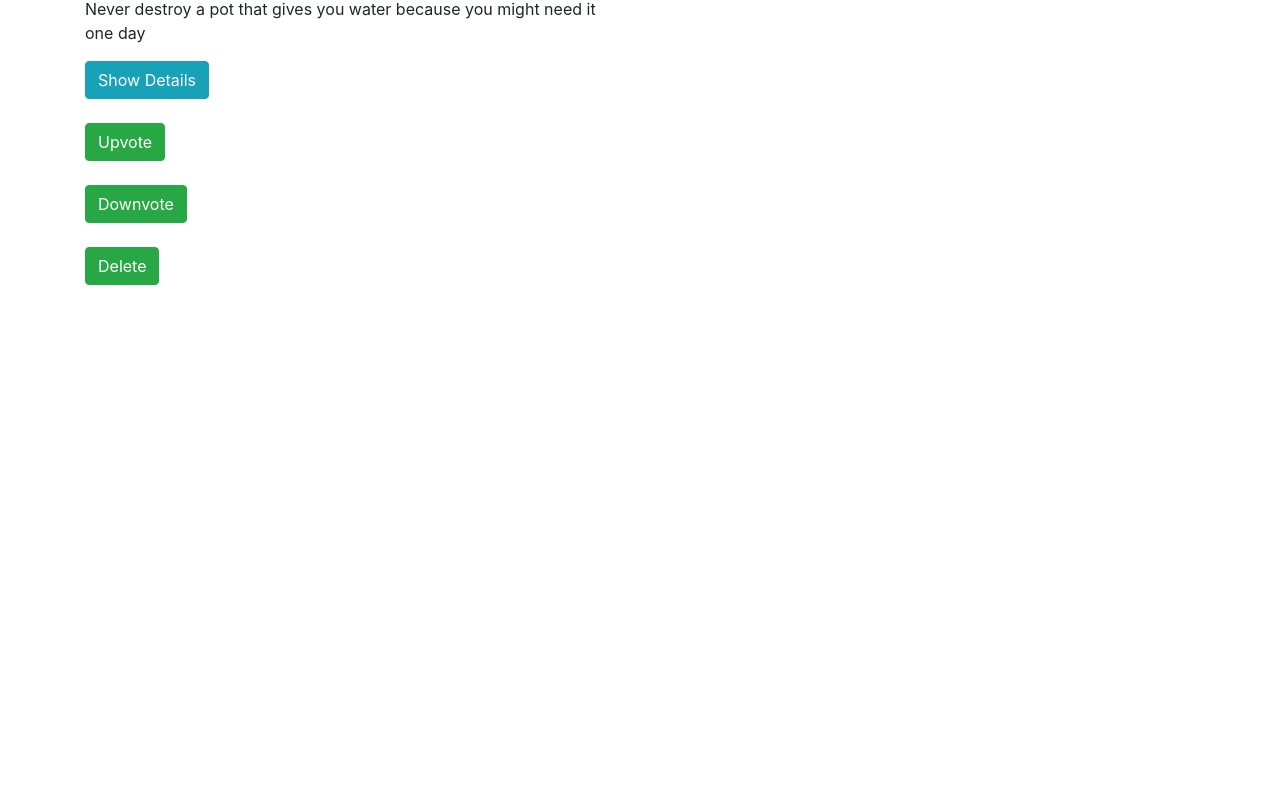
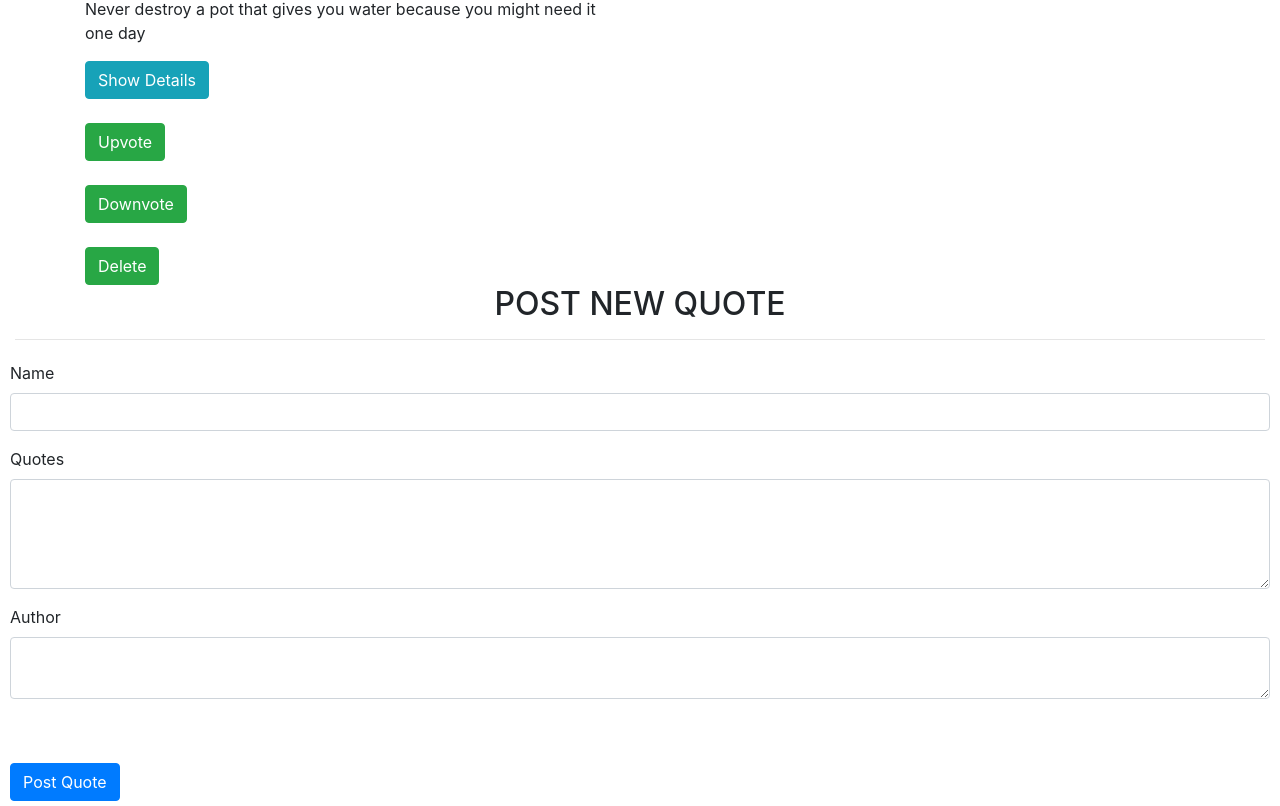
Before and after one commit to Christin-nandy/quotea, an Angular app in the folder Quotes/: page / in a window 1280 px wide. Shown: the part 708-1514 px from the top of the page. Before the commit the page ends 993 px from the top, so only its background shows below. Built offline with nearby package versions, Linux system fonts and the light colour scheme.

Commit message:
added form folder

```diff
--- a/Quotes/src/app/app.module.ts
+++ b/Quotes/src/app/app.module.ts
@@ -1,20 +1,24 @@
 import { BrowserModule } from '@angular/platform-browser';
 import { NgModule } from '@angular/core';
+import { FormsModule } from '@angular/forms';
 
 import { AppRoutingModule } from './app-routing.module';
 import { AppComponent } from './app.component';
 import { QuoteComponent } from './quote/quote.component';
 import { QuoteDetailsComponent } from './quote-details/quote-details.component';
+import { FormComponent } from './form/form.component';
 
 @NgModule({
   declarations: [
     AppComponent,
     QuoteComponent,
-    QuoteDetailsComponent
+    QuoteDetailsComponent,
+    FormComponent
   ],
   imports: [
     BrowserModule,
     AppRoutingModule
+
   ],
   providers: [],
   bootstrap: [AppComponent]
--- a/Quotes/src/app/form/form.component.css
+++ b/Quotes/src/app/form/form.component.css
@@ -0,0 +1,3 @@
+form{
+    border: 3px solid #555;
+}
--- a/Quotes/src/app/form/form.component.html
+++ b/Quotes/src/app/form/form.component.html
@@ -0,0 +1 @@
+<p>form works!</p>
--- a/Quotes/src/app/form/form.component.ts
+++ b/Quotes/src/app/form/form.component.ts
@@ -0,0 +1,15 @@
+import { Component, OnInit } from '@angular/core';
+
+@Component({
+  selector: 'app-form',
+  templateUrl: './form.component.html',
+  styleUrls: ['./form.component.css']
+})
+export class FormComponent implements OnInit {
+
+  constructor() { }
+
+  ngOnInit(): void {
+  }
+
+}
--- a/Quotes/src/app/quote/quote.component.css
+++ b/Quotes/src/app/quote/quote.component.css
@@ -0,0 +1,4 @@
+form{
+    border-radius: 7px;
+    padding: 5px 10px;
+}
--- a/Quotes/src/app/quote/quote.component.html
+++ b/Quotes/src/app/quote/quote.component.html
@@ -22,3 +22,28 @@
         </div>
     </div>
 </div>
+
+<div class="container-fluid">
+    <h2 class="text-center">POST NEW QUOTE</h2>
+    <hr>
+    </div>
+    <form>
+        <div class="form-group">
+
+            <label for="name">Name</label>
+            <input type="text" required class="form-control" id="name">
+
+        </div>
+        <div class="form-group">
+
+            <label for="quotes">Quotes</label>
+            <textarea class="form-control" id="quotes" rows="4" required></textarea>
+
+        </div>
+        <div class="form-group">
+            <label for="author">Author</label>
+            <textarea class="form-control" id="author" required></textarea>
+        </div>
+        <br><br>
+        <button type="submit" class="btn btn-primary">Post Quote</button>
+        </form>
```
Also changed, not shown: 1 other file (tests, documents, lock files or other folders).
